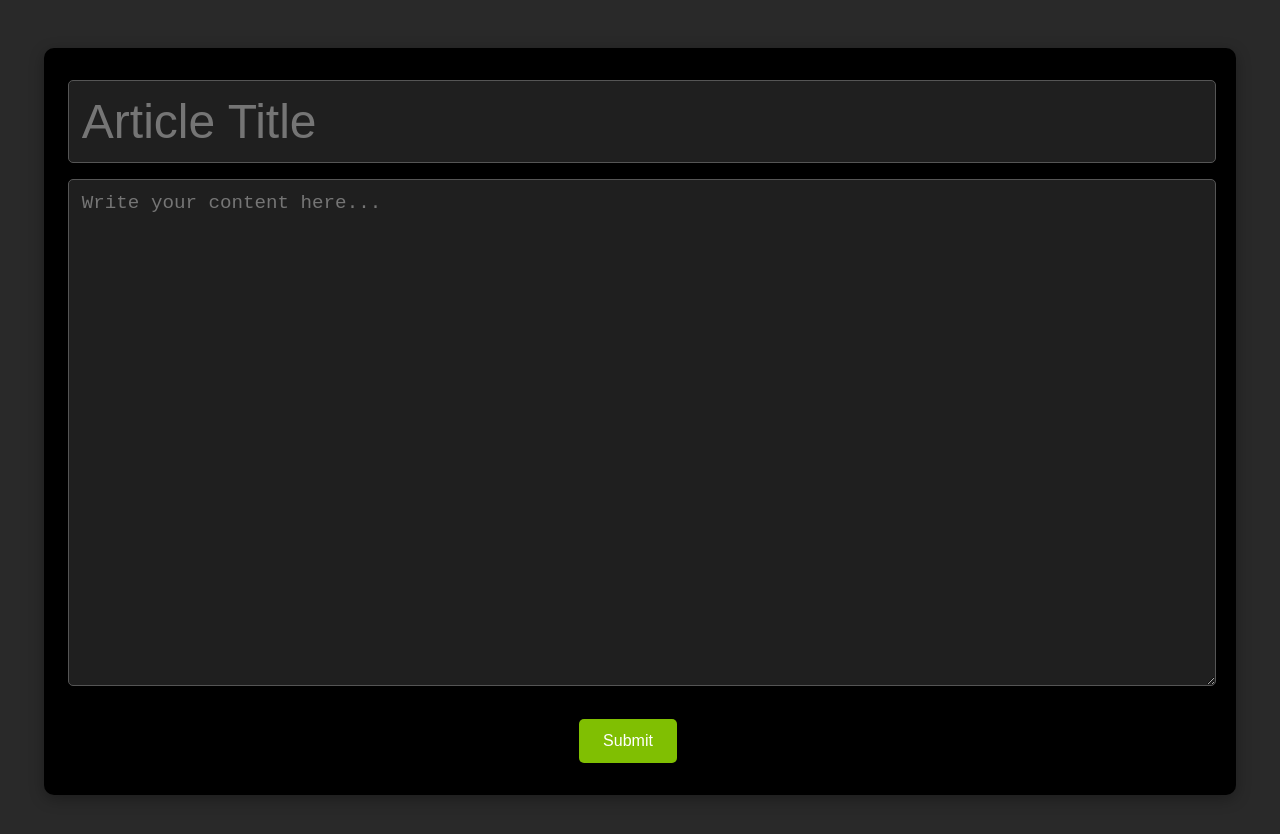
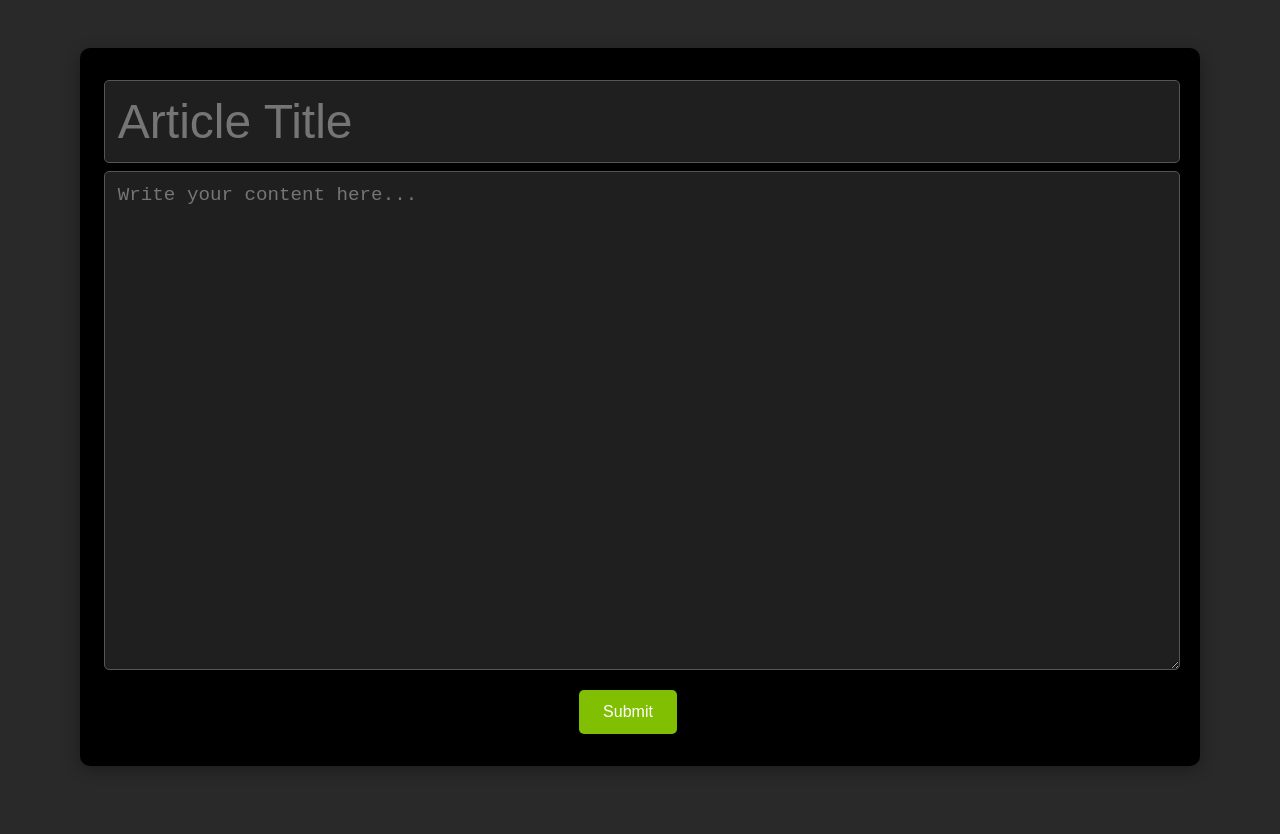
Before and after one commit to cr9169/TechOps, a React (Vite) app in the folder front/: page / in a window 1280 px wide. Shown: the top 834 px of the page. Built offline with nearby package versions, Linux system fonts and the light colour scheme.

Commit message:
fix: fixed sizes issue

```diff
--- a/front/src/App.scss
+++ b/front/src/App.scss
@@ -1,7 +1,7 @@
 body,
 html {
-  background-color: #292929; /* Dark gray background for body */
-  color: #ffffff; /* White text color for dark mode */
+  background-color: #292929;
+  color: #ffffff;
   font-family: "Arial", sans-serif;
 }
 
@@ -11,5 +11,4 @@ html {
   display: flex;
   flex-direction: column;
   align-items: center;
-  padding-bottom: 5rem;
 }
--- a/front/src/components/HomePage/HomePage.scss
+++ b/front/src/components/HomePage/HomePage.scss
@@ -1,5 +1,4 @@
 .articleContainer {
-  display: block;
   width: 70rem;
   margin: 3rem auto 5rem auto;
   padding: 2rem 3rem 2rem 1.5rem;
@@ -7,6 +6,8 @@
   border-radius: 10px;
   box-shadow: 0 4px 15px rgba(0, 0, 0, 0.3);
   color: #ffffff;
+  box-sizing: border-box;
+  overflow-y: auto;
 }
 
 .inputTitle,
@@ -20,7 +21,7 @@
 .inputTitle {
   width: 100%;
   padding: 0.8rem;
-  margin-bottom: 1rem;
+  margin-bottom: 0.5rem;
   font-size: 3rem;
   border-radius: 5px;
 }
@@ -33,10 +34,9 @@
 
 .inputContent {
   width: 100%;
-  height: 60vh;
-  min-height: 60vh;
+  height: 59vh;
+  min-height: 59vh;
   padding: 0.8rem;
-  margin-bottom: 1.5rem;
   font-size: 1.2rem;
   border-radius: 5px;
   resize: vertical;
@@ -47,7 +47,6 @@
   display: flex;
   justify-content: center;
   align-items: center;
-  margin-top: 0.3rem;
 }
 
 .submitButton {
@@ -59,6 +58,7 @@
   border-radius: 5px;
   cursor: pointer;
   transition: background-color 0.3s;
+  margin-top: 1rem;
 }
 
 .submitButton:hover,
```
